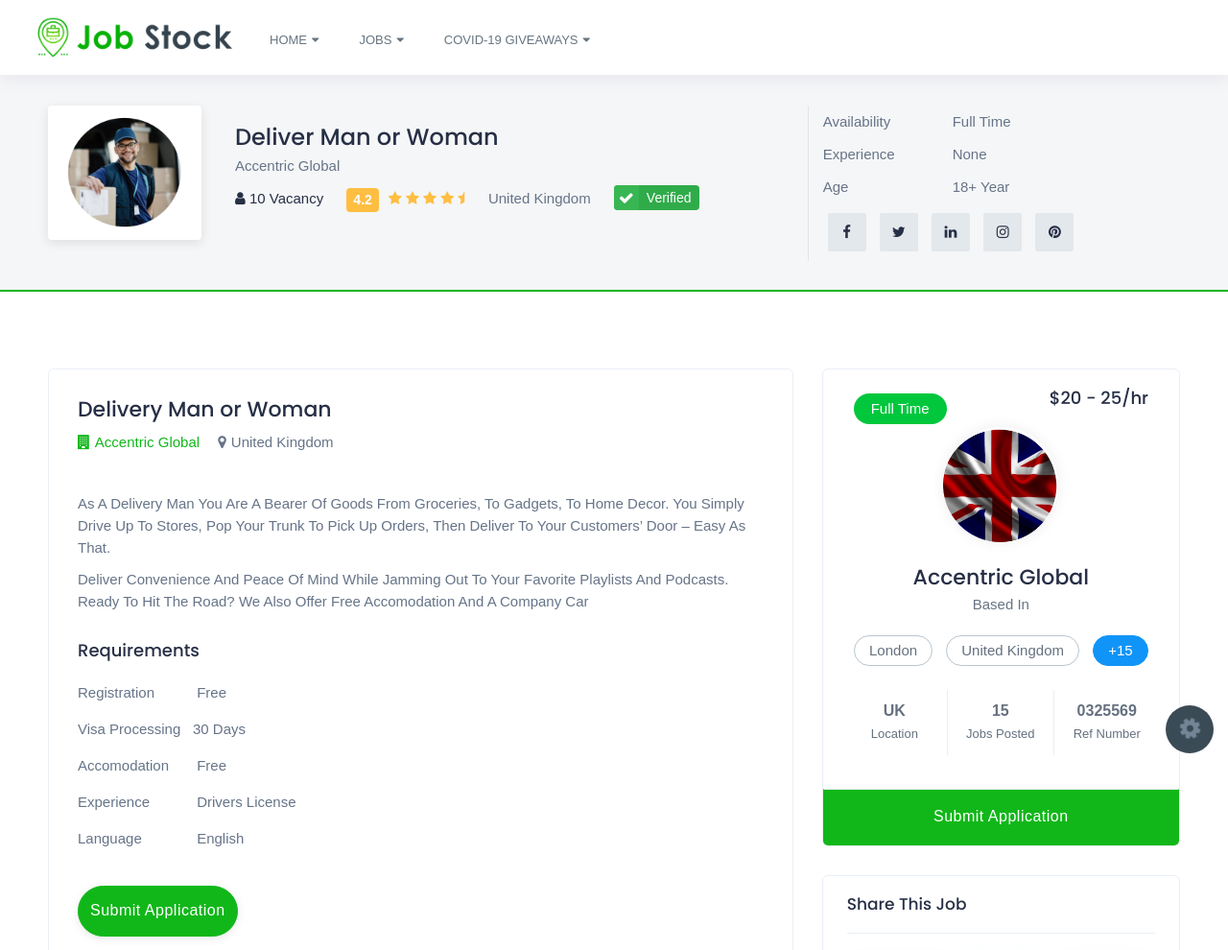
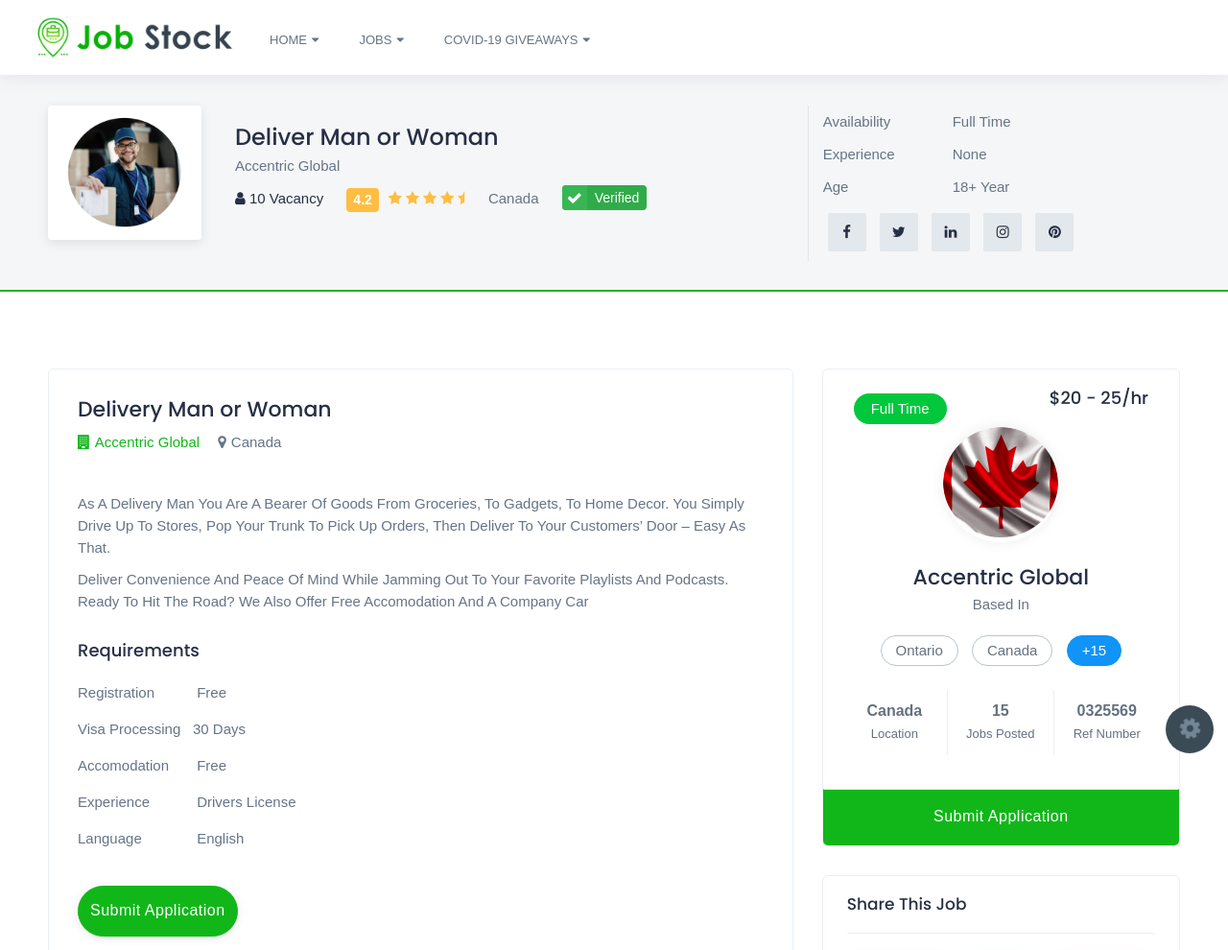
Before and after one commit to jobstockglobal/jobstockglobal, a plain HTML site: page Delivey-details.html in a window 1280 px wide. Shown: the top 990 px of the page at 96% size. Drawn offline with Linux system fonts and the light colour scheme; a web font is replaced by a local one.

Commit message:
Update Delivey-details.html

```diff
--- a/Delivey-details.html
+++ b/Delivey-details.html
@@ -93,7 +93,7 @@
 								<h4>Deliver Man or Woman</h4>
 								<p>Accentric Global</p>
 								<ul>
-									<li><a href="https://codeminifier.com/job-stock-5.4.1/job-stock/single-company-profile.html"><i class="fa fa-user"></i> 10 Vacancy</a></li>
+									<li><a href="Job-Application.html"><i class="fa fa-user"></i> 10 Vacancy</a></li>
 									<li>
 										<div class="star-rating" data-rating="4.2">
 											<span class="fa fa-star fill"></span>
@@ -103,7 +103,7 @@
 											<span class="fa fa-star-half fill"></span>
 										</div>
 									</li>
-									<li> United Kingdom</li>
+									<li> Canada</li>
 									<li><div class="verified-action">Verified</div></li>
 								</ul>
 							</div>
@@ -142,7 +142,7 @@
 						<div class="apply-job-header">
 							<h4>Delivery Man or Woman</h4>
 							<a href="company-detail.html" class="cl-success"><span><i class="fa fa-building"></i>Accentric Global</span></a>
-							<span><i class="fa fa-map-marker"></i>United Kingdom</span>
+							<span><i class="fa fa-map-marker"></i>Canada</span>
 						</div>
 
 						<div class="apply-job-detail">
@@ -318,7 +318,7 @@
 							<h4 class="flc-rate">$20 - 25/hr</h4>
 							<div class="sidebar-inner-box">
 								<div class="sidebar-box-thumb">
-									<img src="assets/img/uk.png" class="img-responsive" alt="" />
+									<img src="assets/img/canada.png" class="img-responsive" alt="" />
 								</div>
 								<div class="sidebar-box-detail">
 									<h4>Accentric Global</h4>
@@ -327,12 +327,12 @@
 							</div>
 							<div class="sidebar-box-extra">
 								<ul>
-									<li>London</li>
-									<li>United Kingdom</li>
+									<li>Ontario</li>
+									<li>Canada</li>
 									<li class="more-skill bg-primary">+15</li>
 								</ul>
 								<ul class="status-detail">
-									<li class="br-1"><strong>UK</strong>Location</li>
+									<li class="br-1"><strong>Canada</strong>Location</li>
 									<li class="br-1"><strong>15</strong>Jobs Posted</li>
 									<li><strong>0325569</strong>Ref Number</li>
 								</ul>
```
